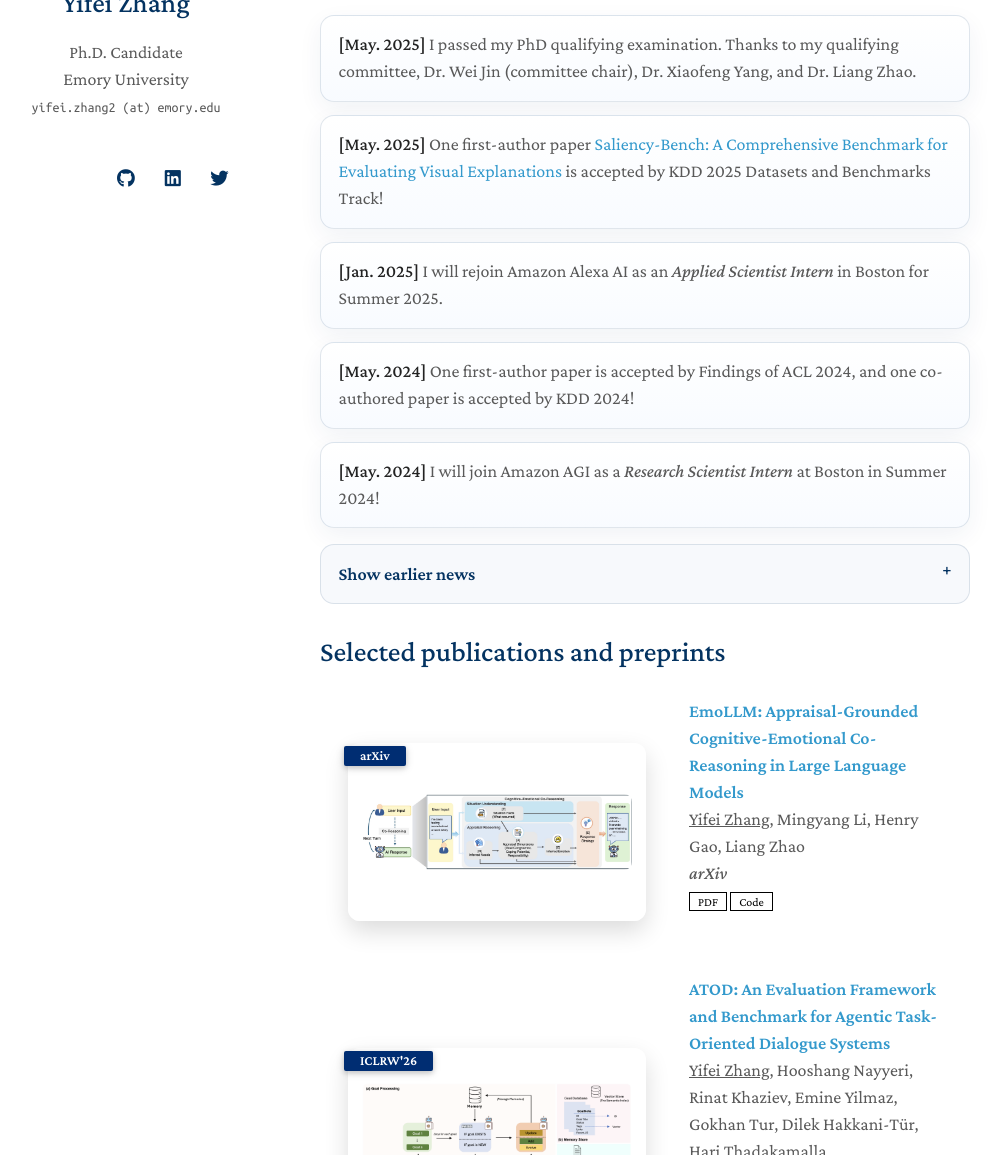
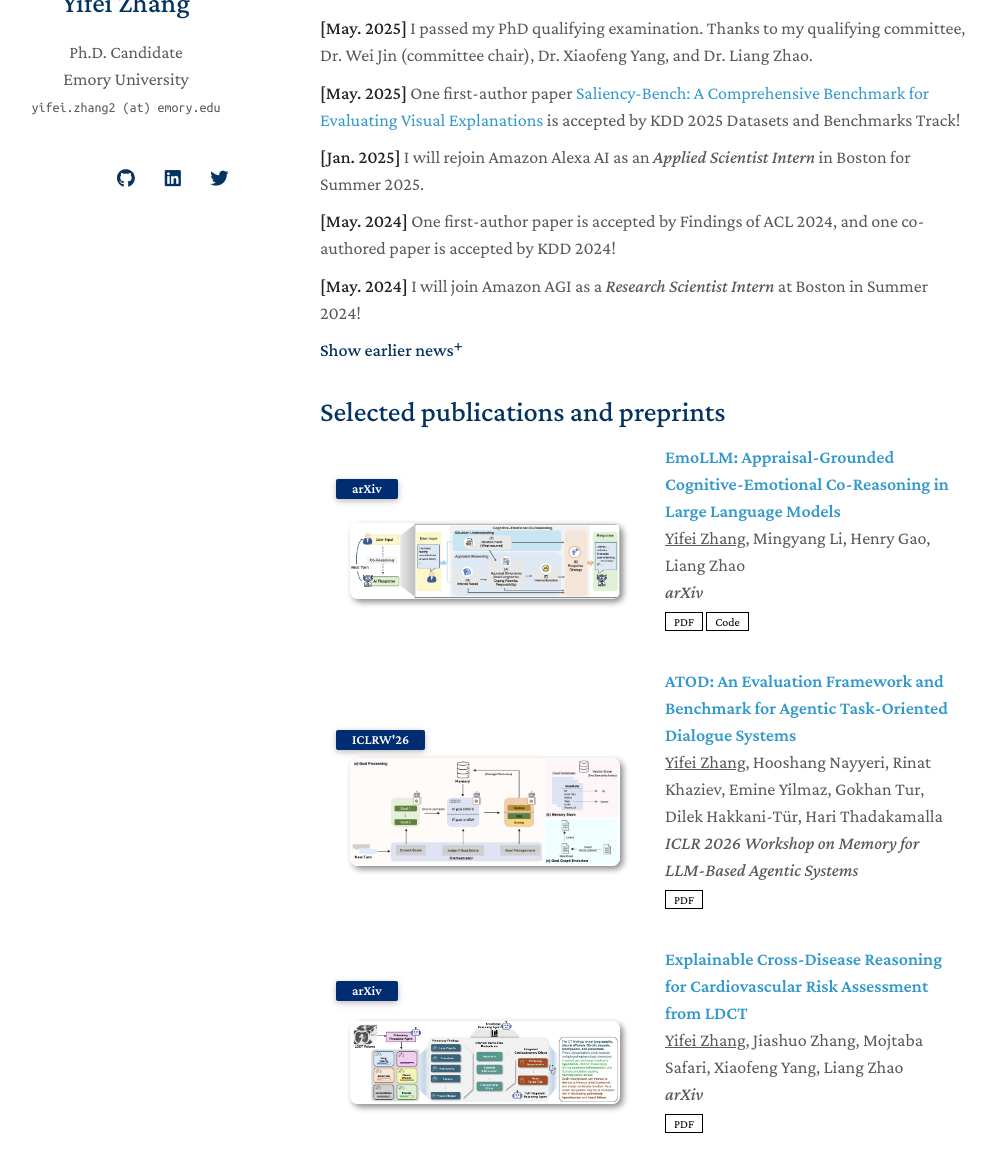
Before and after one commit to yifeizhangcs/yifeizhangcs.github.io, a Jekyll site: the page built from index.md, in a window 1280 px wide and 1400 px high, scrolled down 336 px. Shown: the part 245-1400 px from the top of the window, without its empty margins (150-1151 px from the left). Built offline with Jekyll 4.4.1, drawn with Linux system fonts in a browser that asks for light colours; nearby versions of some CDN libraries; a style sheet for code colours, icons or effects is not loaded; our own code applies the rules of GitHub Pages for plain Markdown files.

Commit message:
Align teaser thumbnails layout

```diff
--- a/_includes/publications.md
+++ b/_includes/publications.md
@@ -6,7 +6,7 @@
 {% for link in site.data.publications.main %}
 
 <li>
-<div class="pub-row pub-card">
+<div class="pub-row">
   <div class="col-sm-3 abbr" style="position: relative;padding-right: 15px;padding-left: 15px;">
     {% if link.image %}
       <div class="teaser-frame">
--- a/_sass/minimal-light-no-dark-mode.scss
+++ b/_sass/minimal-light-no-dark-mode.scss
@@ -223,28 +223,20 @@
 }
 
 .news-list li {
-  margin-bottom: 0.85rem;
-  padding: 0.95rem 1.1rem;
-  border: 1px solid rgba(4, 51, 97, 0.12);
-  border-radius: 14px;
-  background: linear-gradient(180deg, rgba(255, 255, 255, 0.96), rgba(248, 251, 255, 0.96));
-  box-shadow: 0 8px 24px rgba(4, 51, 97, 0.06);
+  margin-bottom: 0.65rem;
 }
 
 .news-archive {
-  margin-top: 1rem;
-  border: 1px solid rgba(4, 51, 97, 0.12);
-  border-radius: 14px;
-  background: rgba(246, 249, 252, 0.88);
-  overflow: hidden;
+  margin-top: 0.35rem;
 }
 
 .news-archive summary {
   cursor: pointer;
-  font-weight: 600;
+  display: inline-block;
+  font-weight: 500;
   color: #043361;
   list-style: none;
-  padding: 0.95rem 1.1rem;
+  padding: 0;
 }
 
 .news-archive summary::-webkit-details-marker {
@@ -263,34 +255,15 @@
 }
 
 .news-list-archive {
-  padding: 0 0.9rem 0.9rem;
+  padding: 0.5rem 0 0 0;
 }
 
 .news-list-archive li {
-  margin-bottom: 0.7rem;
-  background: rgba(255, 255, 255, 0.84);
-  box-shadow: none;
-}
-
-.pub-card {
-  gap: 0.5rem;
-  padding: 0.85rem 0.5rem;
-  border-radius: 18px;
-  transition: transform 0.18s ease, box-shadow 0.18s ease, background-color 0.18s ease;
-}
-
-.pub-card:hover {
-  transform: translateY(-2px);
-  background: rgba(248, 251, 255, 0.92);
-  box-shadow: 0 12px 30px rgba(4, 51, 97, 0.08);
+  margin-bottom: 0.65rem;
 }
 
 .service-section {
-  margin: 0 0 1.2rem;
-  padding: 0.95rem 1.1rem;
-  border: 1px solid rgba(4, 51, 97, 0.1);
-  border-radius: 14px;
-  background: rgba(249, 251, 254, 0.88);
+  margin: 0 0 1rem;
 }
 
 .service-heading {
--- a/_sass/minimal-light.scss
+++ b/_sass/minimal-light.scss
@@ -280,28 +280,20 @@
 }
 
 .news-list li {
-  margin-bottom: 0.85rem;
-  padding: 0.95rem 1.1rem;
-  border: 1px solid rgba(4, 51, 97, 0.12);
-  border-radius: 14px;
-  background: linear-gradient(180deg, rgba(255, 255, 255, 0.96), rgba(248, 251, 255, 0.96));
-  box-shadow: 0 8px 24px rgba(4, 51, 97, 0.06);
+  margin-bottom: 0.65rem;
 }
 
 .news-archive {
-  margin-top: 1rem;
-  border: 1px solid rgba(4, 51, 97, 0.12);
-  border-radius: 14px;
-  background: rgba(246, 249, 252, 0.88);
-  overflow: hidden;
+  margin-top: 0.35rem;
 }
 
 .news-archive summary {
   cursor: pointer;
-  font-weight: 600;
+  display: inline-block;
+  font-weight: 500;
   color: #043361;
   list-style: none;
-  padding: 0.95rem 1.1rem;
+  padding: 0;
 }
 
 .news-archive summary::-webkit-details-marker {
@@ -320,34 +312,15 @@
 }
 
 .news-list-archive {
-  padding: 0 0.9rem 0.9rem;
+  padding: 0.5rem 0 0 0;
 }
 
 .news-list-archive li {
-  margin-bottom: 0.7rem;
-  background: rgba(255, 255, 255, 0.84);
-  box-shadow: none;
-}
-
-.pub-card {
-  gap: 0.5rem;
-  padding: 0.85rem 0.5rem;
-  border-radius: 18px;
-  transition: transform 0.18s ease, box-shadow 0.18s ease, background-color 0.18s ease;
-}
-
-.pub-card:hover {
-  transform: translateY(-2px);
-  background: rgba(248, 251, 255, 0.92);
-  box-shadow: 0 12px 30px rgba(4, 51, 97, 0.08);
+  margin-bottom: 0.65rem;
 }
 
 .service-section {
-  margin: 0 0 1.2rem;
-  padding: 0.95rem 1.1rem;
-  border: 1px solid rgba(4, 51, 97, 0.1);
-  border-radius: 14px;
-  background: rgba(249, 251, 254, 0.88);
+  margin: 0 0 1rem;
 }
 
 .service-heading {
@@ -378,29 +351,8 @@
 }
 
 @media (prefers-color-scheme: dark) {
-  .news-list li {
-    border-color: rgba(62, 183, 240, 0.18);
-    background: linear-gradient(180deg, rgba(37, 39, 52, 0.96), rgba(31, 33, 44, 0.96));
-    box-shadow: 0 10px 28px rgba(0, 0, 0, 0.28);
-  }
-
-  .news-archive {
-    border-color: rgba(62, 183, 240, 0.18);
-    background: rgba(35, 37, 50, 0.92);
-  }
-
   .news-archive summary {
     color: rgb(62, 183, 240);
-  }
-
-  .news-list-archive li,
-  .pub-card:hover {
-    background: rgba(41, 44, 58, 0.92);
-  }
-
-  .service-section {
-    border-color: rgba(62, 183, 240, 0.18);
-    background: rgba(35, 37, 50, 0.92);
   }
 }
 
--- a/assets/css/publications-no-dark-mode.css
+++ b/assets/css/publications-no-dark-mode.css
@@ -72,8 +72,8 @@
 
 .publications ol.bibliography li div.abstract.hidden.open { border-color: var(--global-text-color); }
 
-.publications ol.bibliography li .teaser-frame { display: flex; align-items: center; justify-content: center; width: 270px; height: 150px; margin-top: 5px; margin-left: 5px; margin-bottom: 5px; padding: 14px; border-radius: 12px; box-shadow: 0 10px 24px rgba(0, 0, 0, 0.14); background: rgba(255, 255, 255, 0.92); overflow: hidden; }
-.publications ol.bibliography li .teaser { border-radius: 8px; width: auto; height: auto; max-width: 100%; max-height: 100%; object-fit: contain; display: block; margin: auto; }
+.publications ol.bibliography li .teaser-frame { display: flex; align-items: center; justify-content: center; width: 270px; height: 150px; margin-top: 5px; margin-left: 5px; margin-bottom: 5px; padding: 10px; }
+.publications ol.bibliography li .teaser { border-radius: 8px; box-shadow: 3px 3px 6px #888; width: auto; height: auto; max-width: 100%; max-height: 100%; object-fit: contain; display: block; margin: auto; }
 
 @media (max-width: 768px) {
   .publications ol.bibliography li .abbr { height: auto; }
--- a/assets/css/publications.css
+++ b/assets/css/publications.css
@@ -79,8 +79,8 @@
 
 .publications ol.bibliography li div.abstract.hidden.open { border-color: var(--global-text-color); }
 
-.publications ol.bibliography li .teaser-frame { display: flex; align-items: center; justify-content: center; width: 270px; height: 150px; margin-top: 5px; margin-left: 5px; margin-bottom: 5px; padding: 14px; border-radius: 12px; box-shadow: 0 10px 24px rgba(0, 0, 0, 0.14); background: rgba(255, 255, 255, 0.92); overflow: hidden; }
-.publications ol.bibliography li .teaser { border-radius: 8px; width: auto; height: auto; max-width: 100%; max-height: 100%; object-fit: contain; display: block; margin: auto; }
+.publications ol.bibliography li .teaser-frame { display: flex; align-items: center; justify-content: center; width: 270px; height: 150px; margin-top: 5px; margin-left: 5px; margin-bottom: 5px; padding: 10px; }
+.publications ol.bibliography li .teaser { border-radius: 8px; box-shadow: 3px 3px 6px #888; width: auto; height: auto; max-width: 100%; max-height: 100%; object-fit: contain; display: block; margin: auto; }
 
 @media (max-width: 768px) {
   .publications ol.bibliography li .abbr { height: auto; }
```
